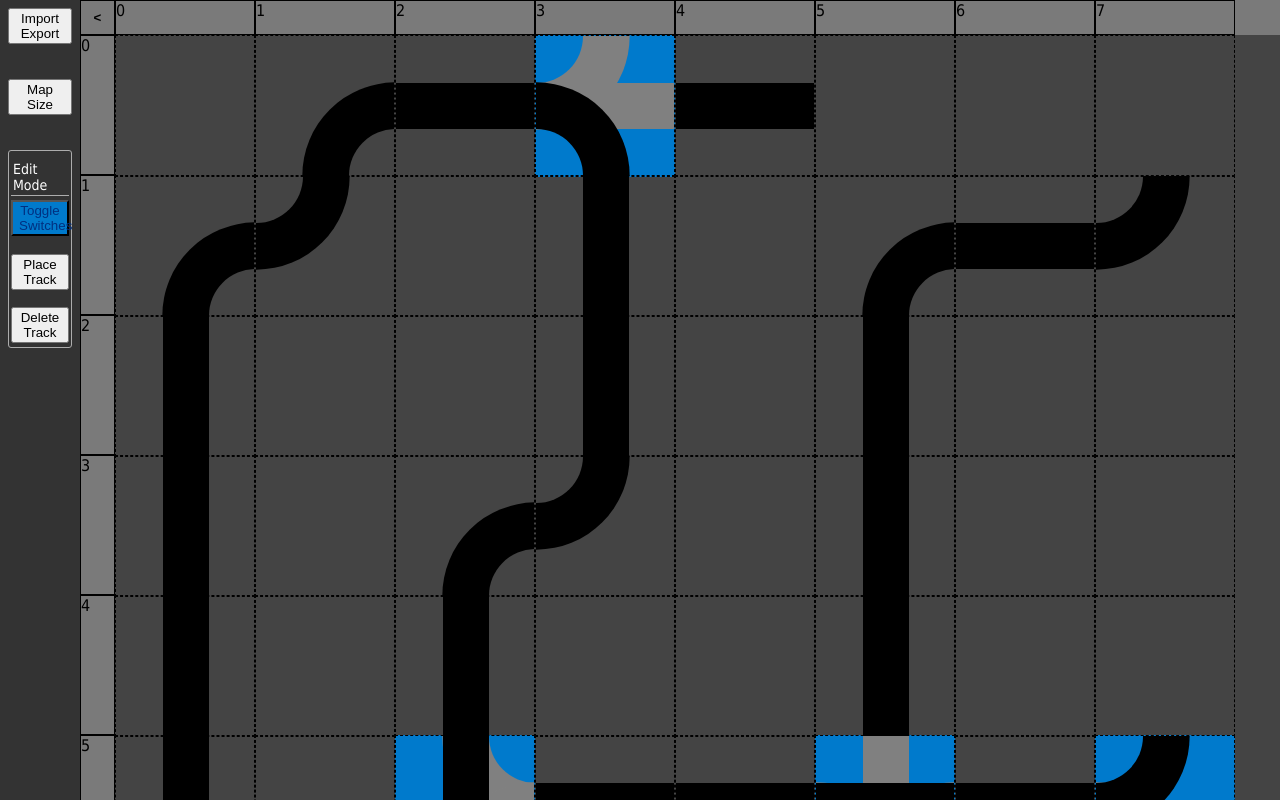
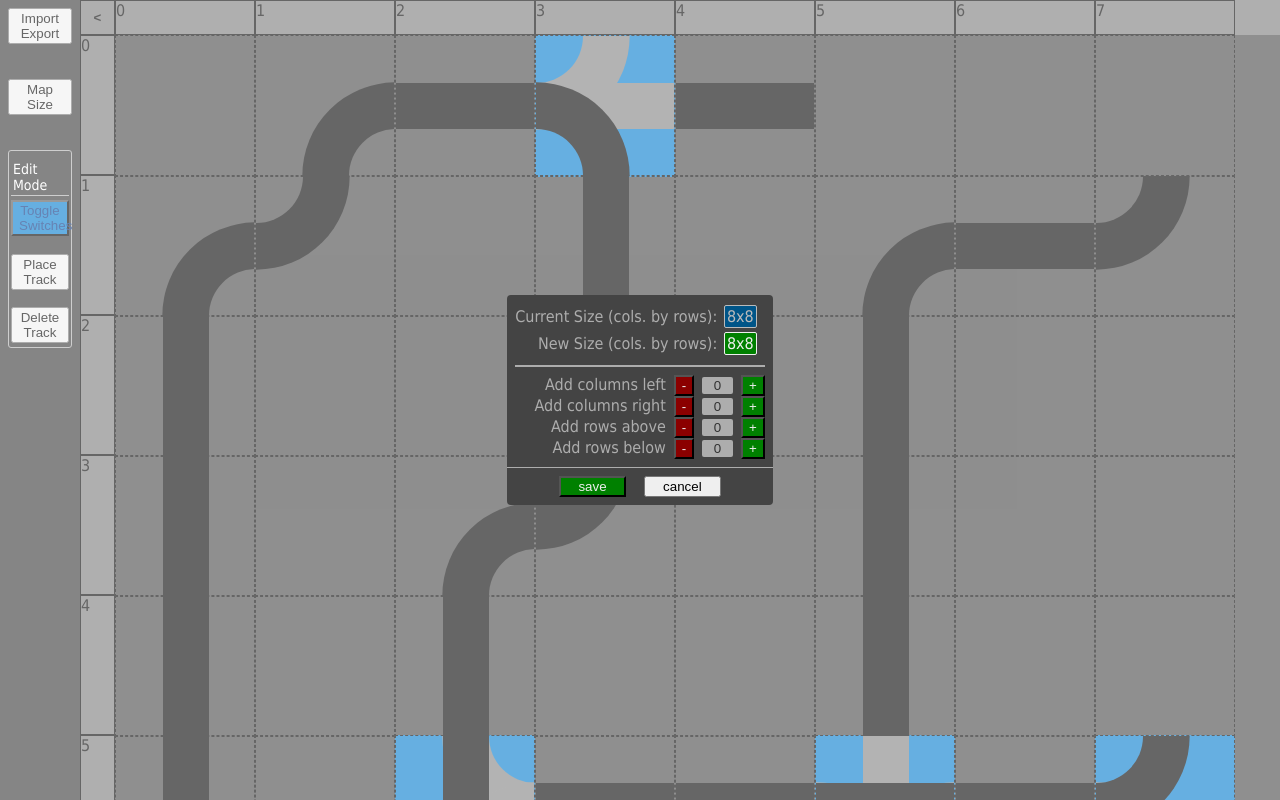
Before and after one commit to codythompson/super-tracks-editor, a React app: page / in a window 1280 px wide. Built offline with nearby package versions, Linux system fonts and the light colour scheme.

Commit message:
added textboxes and put them in the mapsize dialog

```diff
--- a/src/components/App.jsx
+++ b/src/components/App.jsx
@@ -34,7 +34,7 @@ export default class extends React.Component {
       editMode: EditModes.SWITCHES,
       hoverTile: null,
       selectedTile: null,
-      activeDialog: null
+      activeDialog: true
     }
 
     this.handleControlBarToggle = this.handleControlBarToggle.bind(this)
--- a/src/components/Dialog/MapSize.jsx
+++ b/src/components/Dialog/MapSize.jsx
@@ -1,31 +1,102 @@
 import React from 'react'
+import classnames from 'classnames'
 
 import Dialog from './index'
 import Button from '../UI/Button'
+import TextBox from '../UI/TextBox'
+import uiStyles from '../../styles/UI/UI.module.scss'
 import styles from '../../styles/MapSize.module.scss'
 
-export default function ({rows, columns, onConfirm, onCancel}) {
+export default class extends React.Component {
+  constructor(props) {
+    super(props)
+
+    this.state = {
+      newColumnsLeft: 0,
+      newColumnsRight: 0,
+      newRowsTop: 0,
+      newRowsBottom: 0
+    }
+
+    this.handleOnChangeLeft = this.handleOnChange.bind(this, 'newColumnsLeft')
+    this.handleOnIncrementLeft = this.handleOnIncrement.bind(this, 'newColumnsLeft')
+    this.handleOnDecrementLeft = this.handleOnDecrement.bind(this, 'newColumnsLeft')
+
+    this.handleOnChangeRight = this.handleOnChange.bind(this, 'newColumnsRight')
+    this.handleOnIncrementRight = this.handleOnIncrement.bind(this, 'newColumnsRight')
+    this.handleOnDecrementRight = this.handleOnDecrement.bind(this, 'newColumnsRight')
+
+    this.handleOnChangeTop = this.handleOnChange.bind(this, 'newRowsTop')
+    this.handleOnIncrementTop = this.handleOnIncrement.bind(this, 'newRowsTop')
+    this.handleOnDecrementTop = this.handleOnDecrement.bind(this, 'newRowsTop')
+
+    this.handleOnChangeBottom = this.handleOnChange.bind(this, 'newRowsBottom')
+    this.handleOnIncrementBottom = this.handleOnIncrement.bind(this, 'newRowsBottom')
+    this.handleOnDecrementBottom = this.handleOnDecrement.bind(this, 'newRowsBottom')
+  }
+
+  handleOnIncrement(propName) {
+    const newVal = this.state[propName] + 1
+    this.setState({[propName]: newVal})
+  }
+
+  handleOnDecrement(propName) {
+    const newVal = this.state[propName] - 1
+    this.setState({[propName]: newVal})
+  }
+
+  handleOnChange(propName, newValue) {
+    let intValue;
+    // TODO deleting with leading negative symbol
+    if (newValue === '') {
+      intValue = 0
+    } else if (isNaN(newValue)) {
+      intValue = this.state[propName]
+    } else {
+      intValue = parseInt(newValue, 10)
+    }
+    this.setState({[propName]: intValue})
+  }
+
+  render() {
+    const { rows, columns, onConfirm, onCancel } = this.props
+    const {newColumnsLeft, newColumnsRight, newRowsTop, newRowsBottom} = this.state
+    const newCols = newColumnsLeft+newColumnsRight+columns
+    const newRows = newRowsTop+newRowsBottom+rows
     return (
-    <Dialog onConfirm={onConfirm} onCancel={onCancel}>
-      <div>
-        Current Size: {rows}x{columns}
+      <Dialog onConfirm={onConfirm} onCancel={onCancel} className={styles.MapSize}>
+        <div className={styles.ContentRow}>
+          Current Size (cols. by rows): <span className={classnames(uiStyles.Info, uiStyles.Badge)}>{columns}x{rows}</span>
         </div>
-      <div>
+        <div className={styles.ContentRow}>
+          New Size (cols. by rows): <span className={classnames(uiStyles.Success, uiStyles.Badge)}>{newCols}x{newRows}</span>
+        </div>
+        <hr/>
+        <div className={styles.ContentRow}>
           <span>Add columns left</span>
-          <Button>add</Button>
+          <Button className={uiStyles.Failure} onClick={this.handleOnDecrementLeft}>-</Button>
+          <TextBox className={styles.CountInput} value={newColumnsLeft} onChange={this.handleOnChangeLeft} />
+          <Button className={uiStyles.Success} onClick={this.handleOnIncrementLeft}>+</Button>
         </div>
-      <div>
+        <div className={styles.ContentRow}>
           <span>Add columns right</span>
-          <Button>add</Button>
+          <Button className={uiStyles.Failure} onClick={this.handleOnDecrementRight}>-</Button>
+          <TextBox className={styles.CountInput} value={newColumnsRight} onChange={this.handleOnChangeRight} />
+          <Button className={uiStyles.Success} onClick={this.handleOnIncrementRight}>+</Button>
         </div>
-      <div>
+        <div className={styles.ContentRow}>
           <span>Add rows above</span>
-          <Button>add</Button>
+          <Button className={uiStyles.Failure} onClick={this.handleOnDecrementTop}>-</Button>
+          <TextBox className={styles.CountInput} value={newRowsTop} onChange={this.handleOnChangeTop} />
+          <Button className={uiStyles.Success} onClick={this.handleOnIncrementTop}>+</Button>
         </div>
-      <div>
+        <div className={styles.ContentRow}>
           <span>Add rows below</span>
-          <Button>add</Button>
+          <Button className={uiStyles.Failure} onClick={this.handleOnDecrementBottom}>-</Button>
+          <TextBox className={styles.CountInput} value={newRowsBottom} onChange={this.handleOnChangeBottom} />
+          <Button className={uiStyles.Success} onClick={this.handleOnIncrementBottom}>+</Button>
         </div>
       </Dialog>
     )
   }
+}
--- /dev/null
+++ b/src/components/UI/TextBox.jsx
@@ -0,0 +1,40 @@
+import React from 'react'
+import PropTypes from 'prop-types'
+import classnames from 'classnames'
+
+import styles from '../../styles/UI/TextBox.module.scss'
+
+export default class TextBox extends React.Component {
+  constructor(props) {
+    super(props)
+    this.handleOnChange = this.handleOnChange.bind(this)
+  }
+
+  handleOnChange(e) {
+    const {value} = e.target
+    if (this.props.onChange) {
+      this.props.onChange(e.target.value)
+    }
+  }
+
+  render() {
+    const {className, value} = this.props
+    return (
+      <input
+        type="text"
+        className={classnames(styles.TextBox, className)}
+        value={value}
+        onChange={this.handleOnChange} />
+    )
+  }
+}
+
+TextBox.propTypes = {
+  onChange: PropTypes.func,
+  value: PropTypes.any,
+  className: PropTypes.string
+}
+
+TextBox.defaultProps = {
+  value: ''
+}
--- a/src/styles/Dialog.module.scss
+++ b/src/styles/Dialog.module.scss
@@ -13,6 +13,12 @@
   color: #adadad;
 }
 
+.Dialog hr {
+  border: 1px solid;
+  color: #adadad;
+}
+
+
 .Box {
   background: #444;
   border-radius: 4px;
@@ -25,7 +31,7 @@
 .ConfirmPanel {
   padding: 8px;
   border-top: 1px solid;
-  margin-top: 8px;
+  text-align: center;
 }
 
 .Button {
--- a/src/styles/MapSize.module.scss
+++ b/src/styles/MapSize.module.scss
@@ -1,3 +1,13 @@
-.CurrentSize {
+.ContentRow {
+  text-align: right;
+}
 
+.ContentRow span:first-child {
+  margin-right: 8px;
 }
+
+.CountInput {
+  width: 2em;
+  text-align: center;
+  margin: 0 8px;
+}
--- /dev/null
+++ b/src/styles/UI/TextBox.module.scss
@@ -0,0 +1,6 @@
+.TextBox {
+  background-color: #adadad;
+  color: #333;
+  border: none;
+  border-radius: 2px;
+}
--- a/src/styles/UI/UI.module.scss
+++ b/src/styles/UI/UI.module.scss
@@ -1,24 +1,22 @@
-.Button {
-  padding: 2px;
-  border: 1px solid;
-  border-radius: 3px;
-  background: none;
-  color: #adadad;
-}
-.Button:active {
-  color: white;
-  background-color: #007acc;
-}
-.Button:focus {
-  outline: none;
-}
-
-Button.Selected {
-  color: #003080;
-  background-color: #007acc;
-}
-
 .Success {
   color: #eee;
   background-color: green;
 }
+.Failure {
+  color: #eee;
+  background-color: darkred;
+}
+
+.Info {
+  // color: #9bddfe;
+  color: #bbb;
+  background-color: #058;
+}
+
+.Badge {
+  display: inline-block;
+  border: 1px solid;
+  padding: 1px 2px;
+  border-radius: 2px;
+  margin: 2px;
+}
```
Lines whose indentation alone changed are shown as unchanged.
